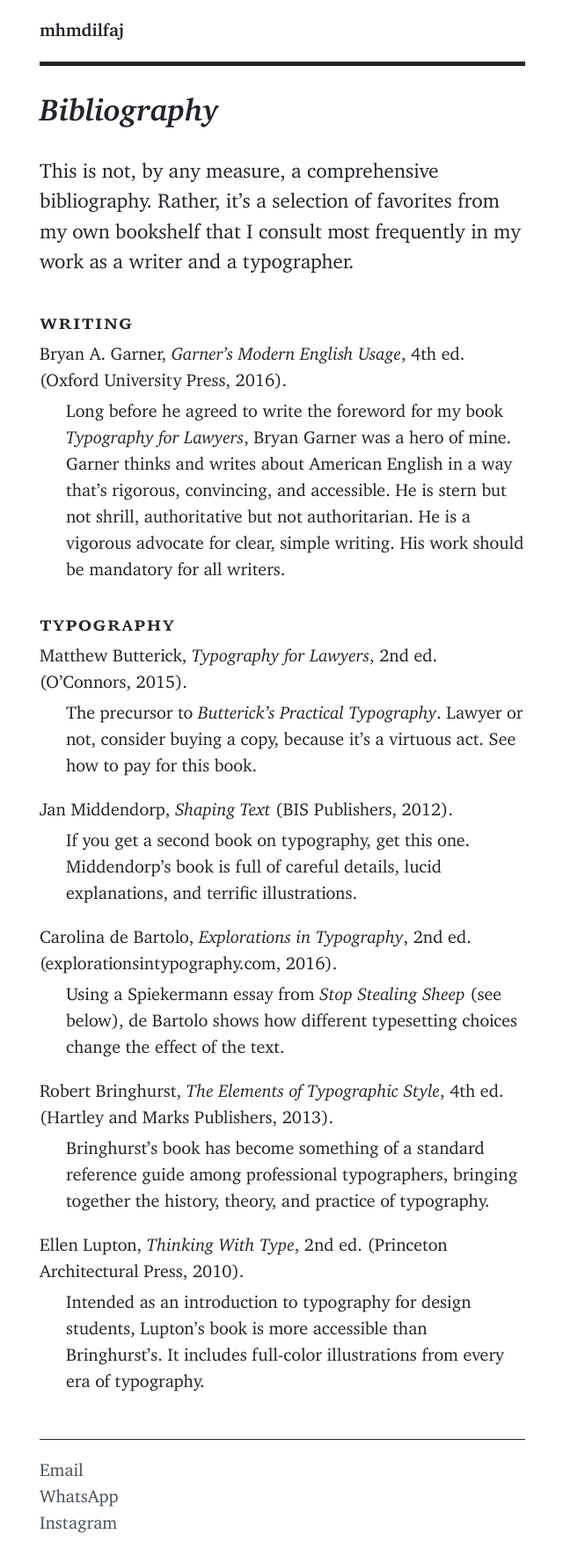
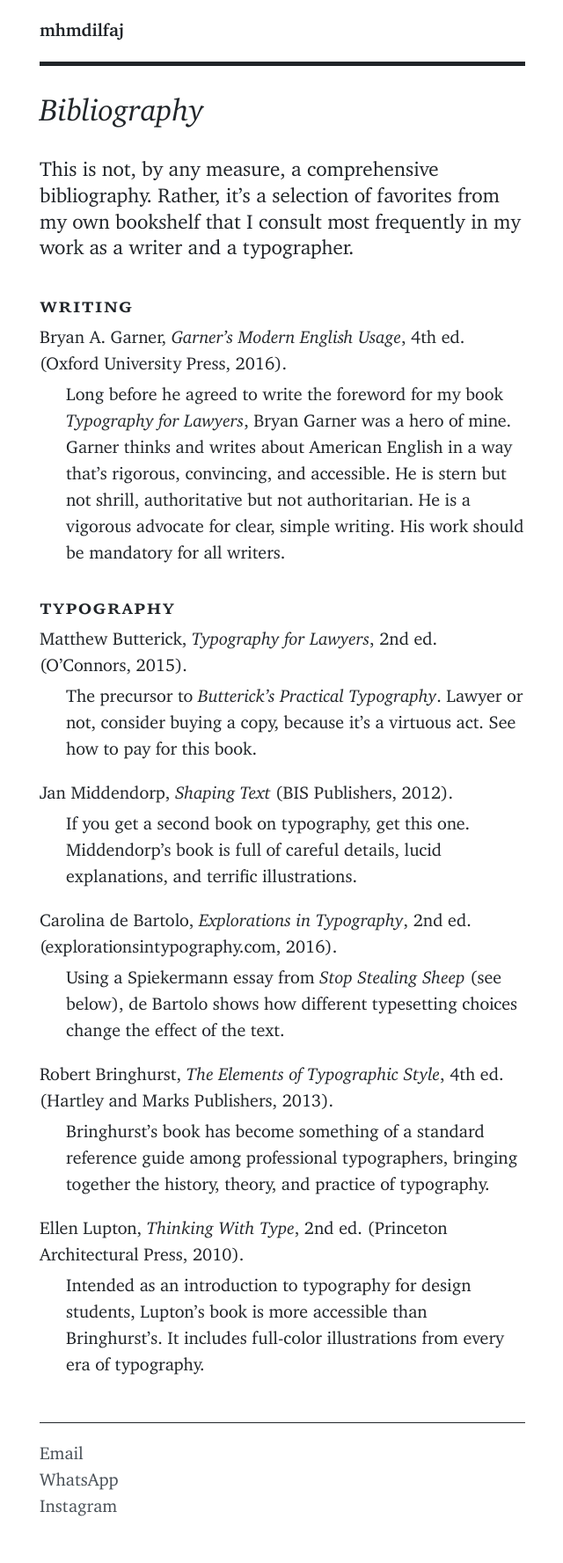
Before and after one commit to mhmdilfaj/mhmdilfaj.github.io, a Jekyll site: the page built from bibliography.md, in a window 1280 px wide. Shown: the whole page at 88% size, without its empty margins (319-959 px from the left). Built offline with Jekyll 4.4.1, drawn with Linux system fonts in a browser that asks for light colours.

Commit message:
Update stylesheet.css

```diff
--- a/assets/stylesheet.css
+++ b/assets/stylesheet.css
@@ -215,7 +215,7 @@
   margin-bottom: .25em;
   padding-top: .5em;
   line-height: 1.25;
-  font-weight: bold;
+  font-weight: normal;
 }
 
 h1 {
@@ -242,6 +242,7 @@
 
 .lead {
   font-size: 1.15em;
+	line-height: 1.3;
 }
 
 small {
```
